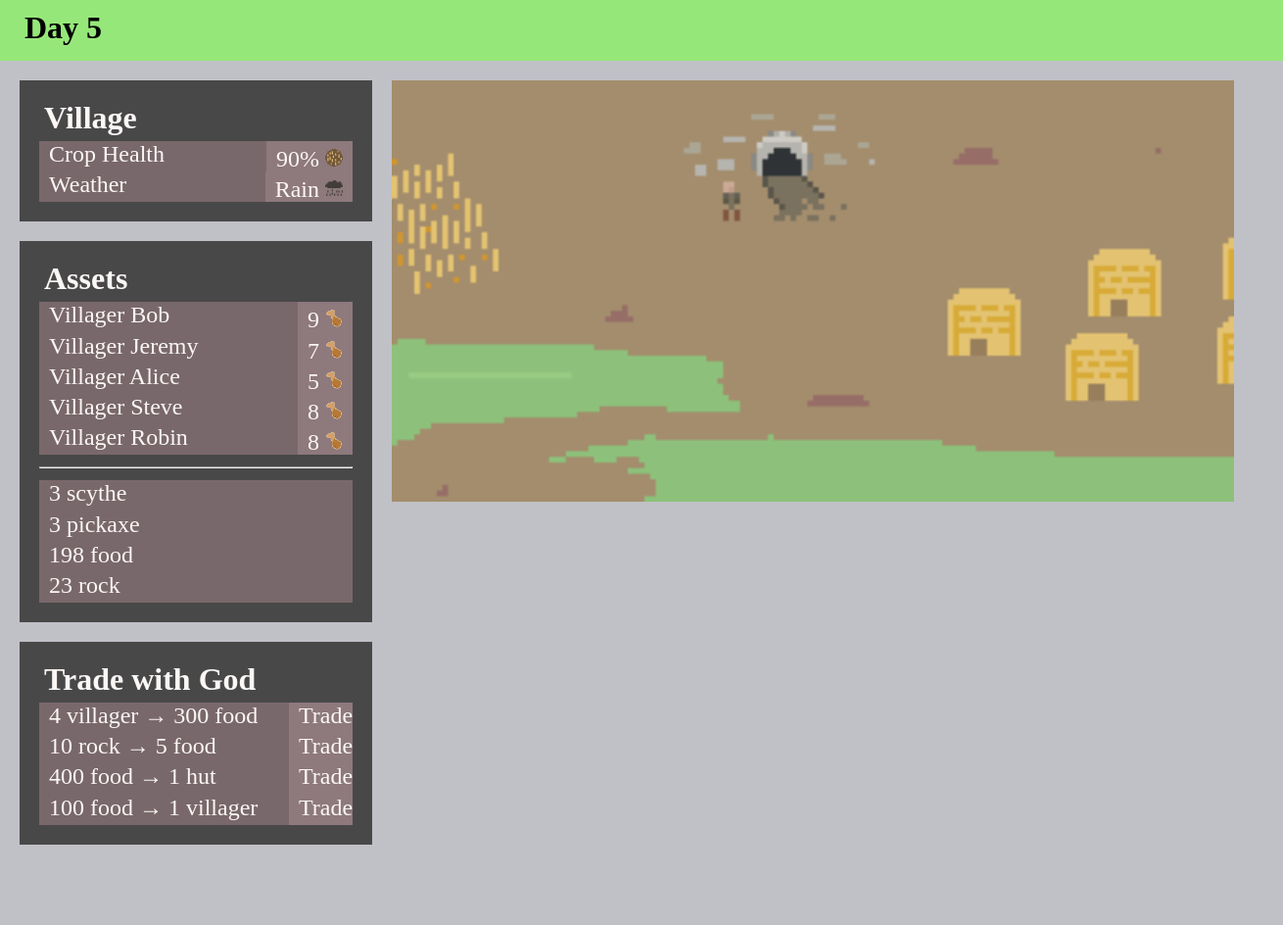
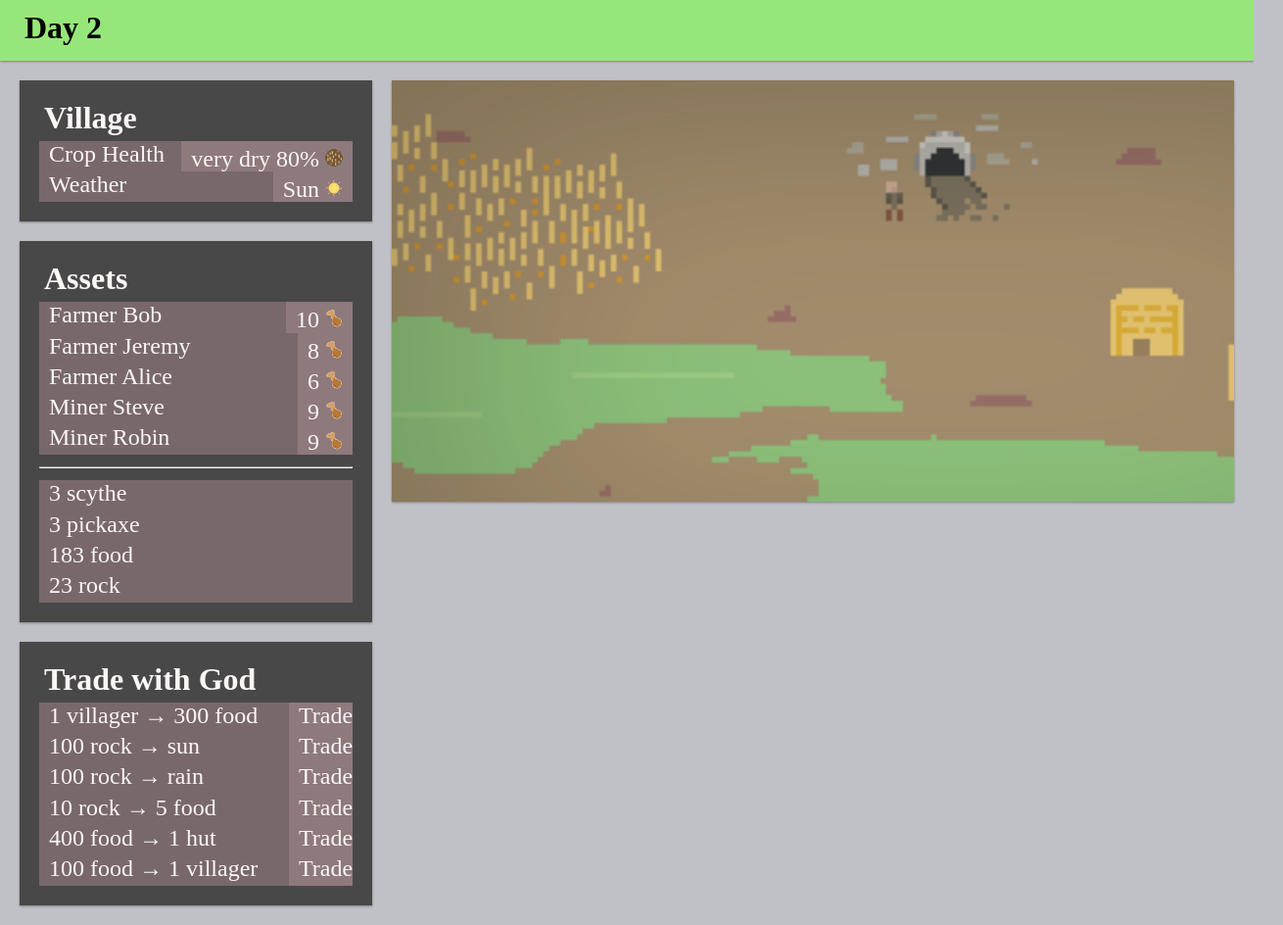
Before and after one commit to 5Mixer/LD36, a plain HTML site: page index.html in a window 1280 px wide. Shown: the whole page at 98% size, 1310 px wide, since content can reach past the window. Before the commit the page ends 882 px from the top, so only its background shows below. Drawn offline with nearby package versions, Linux system fonts and the light colour scheme; a web font is replaced by a local one.

Commit message:
Player roles and night cycles

```diff
--- a/app.js
+++ b/app.js
@@ -1,14 +1,18 @@
 app = angular.module('game',[]);
+
+String.prototype.capitalize = function() {
+    return this.charAt(0).toUpperCase() + this.slice(1);
+}
 
 app.factory('village', function(){
 
 	var possesions = {
 		villagers : [
-			{ name: "Bob", food: Math.round(Math.random()*4)+6},
-			{ name: "Jeremy", food: Math.round(Math.random()*4)+6},
-			{ name: "Alice", food: Math.round(Math.random()*4)+6},
-			{ name: "Steve", food: Math.round(Math.random()*4)+6},
-			{ name: "Robin", food: Math.round(Math.random()*4)+6},
+			{ role: "", name: "Bob", food: Math.round(Math.random()*4)+6},
+			{ role: "", name: "Jeremy", food: Math.round(Math.random()*4)+6},
+			{ role: "", name: "Alice", food: Math.round(Math.random()*4)+6},
+			{ role: "", name: "Steve", food: Math.round(Math.random()*4)+6},
+			{ role: "", name: "Robin", food: Math.round(Math.random()*4)+6},
 		],
 		materials : [
 			{ name: "scythe", number: 3},
@@ -20,12 +24,24 @@ app.factory('village', function(){
 
 	var world = {
 		day:0,
-		weather: "rain"
+		weather: "rain",
+		cropsMoisture : 0, //Will vary between -2 (very dry) to 2 (flooded)
+		cropsEfficiency : 100
 	};
 
 	return {
 		possesions : possesions,
 		world : world,
+
+		getMaterial : function(name){
+			var arrayLength = possesions.materials.length;
+			for (var r = 0; r < arrayLength; r++) {
+				if (possesions.materials[r].name == name){
+
+					return possesions.materials[r];
+				}
+			}
+		},
 
 		addMaterial : function(name,number){
 			var arrayLength = possesions.materials.length;
@@ -46,9 +62,14 @@ app.controller('possessionsCtrl', function($scope,village){
 
 	$scope.possesions = village.possesions;
 });
+
 app.controller('statsCtrl', function($scope,village){
+	var cropStates = [ "very dry", "dry", "perfect", "wet", "very wet"]
 
 	$scope.$watch( function () { return village.world; }, function (world) {
+
+		world.cropsEfficiency = 100 - (Math.abs(world.cropsMoisture) * 10);
+		world.cropStatus = cropStates[world.cropsMoisture + 2]
 		$scope.world = world;
 	 }, true);
 
@@ -58,7 +79,9 @@ app.controller('statsCtrl', function($scope,village){
 
 app.controller('tradeCtrl', function($scope,village){
 	$scope.tradeOptions = [
-		{ sell: { number: 4, name: 'villager'}, buy: { number: 300, name: 'food'}},
+		{ sell: { number: 1, name: 'villager'}, buy: { number: 300, name: 'food'}},
+		{ sell: { number: 100, name: 'rock'}, buy: { name: 'sun'}},
+		{ sell: { number: 100, name: 'rock'}, buy: { name: 'rain'}},
 		{ sell: { number: 10, name: 'rock'}, buy: { number: 5, name: 'food'}},
 		{ sell: { number: 400, name: 'food'}, buy: { number: 1, name: 'hut'}},
 		{ sell: { number: 100, name: 'food'}, buy: { number: 1, name: 'villager'}}
--- a/gameCtrl.js
+++ b/gameCtrl.js
@@ -14,6 +14,27 @@ app.controller('gameCtrl', function($scope,village){
 			c.restore();
 		}
 	}
+
+	$scope.$watch( function () { return village.possesions.villagers; }, function (villagers) {
+
+		var numVillagers = villagers.length;
+		var avaliableScythes = village.getMaterial("scythe").number;
+		var avaliablePickaxes = village.getMaterial("pickaxe").number;
+		for (var i = 0; i < numVillagers; i++){
+			if (avaliableScythes > 0){
+				villagers[i].role = "farmer";
+				avaliableScythes--;
+				continue;
+			}
+			if (avaliablePickaxes > 0){
+				avaliablePickaxes--;
+				villagers[i].role = "miner";
+				continue;
+			}
+			villagers[i].role = "";
+		}
+
+	 }, true);
 
 
 	$scope.day = village.world.day;
@@ -32,6 +53,16 @@ app.controller('gameCtrl', function($scope,village){
 
 	var tick = function(){
 		village.world.day++;
+
+		village.world.weather = Math.sin(village.world.day)+(Math.random()*.25)-.125 > 0.5 ? "sun" : "rain";
+
+		if (village.world.weather == "sun" && village.world.cropsMoisture > -2){
+			village.world.cropsMoisture--;
+		}
+		if (village.world.weather == "rain" && village.world.cropsMoisture < 2){
+			village.world.cropsMoisture++;
+		}
+
 		var playerLength = village.possesions.villagers.length;
 		for (var i=0; i<playerLength; i++){
 
@@ -53,10 +84,16 @@ app.controller('gameCtrl', function($scope,village){
 		$scope.$apply();
 	}
 
-	setInterval(tick, 1000);
+	setInterval(tick, 2000);
 
 	var img = new Image();
 	img.src = "Land.png";
+
+
+	var vignette = new Image();
+	vignette.src = "Vignette.png";
+
+	//setInterval(tick, 2000);
 
 	c.mozImageSmoothingEnabled = false;
 	c.webkitImageSmoothingEnabled = false;
@@ -74,7 +111,13 @@ app.controller('gameCtrl', function($scope,village){
 		c.drawImage(img, 0,0,200,100,0, 0, 400, 200);
 		cam.reset(c);
 
-		cam.x = 50+Math.sin(t/100)*50
+		c.save();
+		c.globalAlpha = Math.abs(Math.sin(60+ t/60)) * 0.3;
+		c.drawImage(vignette, 0,0, 400, 200);
+		c.restore();
+
+		//cam.x = 50+Math.sin(t/100)*50
+
 
 		requestAnimationFrame(update);
 	}
--- a/index.html
+++ b/index.html
@@ -20,7 +20,13 @@
 					<h3>Village</h3>
 					<ul>
 						<li>
-							Crop Health <span class="stats">90% <img src="CropIcon.png" alt="Food" height=18em width=18em> </span>
+							Crop Health
+							<span class="tooltip stats">
+								{{ world.cropStatus}} {{ world.cropsEfficiency }}% <img src="CropIcon.png" alt="Food" height=18em width=18em>
+								<div class="tooltiptext">
+									Crops are {{ world.cropStatus}}. Gatherers takes {{ 100-world.cropsEfficiency }}% longer.
+								</div>
+							</span>
 						</li>
 						<li>
 							Weather
@@ -37,7 +43,7 @@
 					<h3>Assets</h3>
 					<ul>
 						<li ng-repeat="person in possesions.villagers">
-							Villager {{person.name}} <span class="stats">{{person.food}} <img src="Meat.png" alt="Food" height=18em width=18em> </span>
+							{{person.role.capitalize()}} {{person.name}} <span class="stats">{{person.food}} <img src="Meat.png" alt="Food" height=18em width=18em> </span>
 						</li>
 						<hr>
 						<li ng-repeat="thing in possesions.materials">
--- a/style.css
+++ b/style.css
@@ -60,6 +60,8 @@ img {
 	background: rgb(73, 72, 73);
 	color: rgb(251, 247, 245);
 	padding: 20px;
+
+	box-shadow: 0 1px 3px rgba(0,0,0,0.12), 0 1px 2px rgba(0,0,0,0.24);
 }
 #possessions {
 
@@ -70,6 +72,8 @@ img {
 	background: rgb(73, 72, 73);
 	color: rgb(251, 247, 245);
 	padding: 20px;
+
+	box-shadow: 0 1px 3px rgba(0,0,0,0.12), 0 1px 2px rgba(0,0,0,0.24);
 }
 #trading {
 	width: 100%;
@@ -77,6 +81,8 @@ img {
 	background: rgb(73, 72, 73);
 	color: rgb(251, 247, 245);
 	padding: 20px;
+
+	box-shadow: 0 1px 3px rgba(0,0,0,0.12), 0 1px 2px rgba(0,0,0,0.24);
 }
 #sidebar {
 	width: 25%;
@@ -109,12 +115,15 @@ canvas{
     image-rendering: -webkit-optimize-contrast;
     image-rendering: optimize-contrast;
     -ms-interpolation-mode: nearest-neighbor;
+
+	box-shadow: 0 1px 3px rgba(0,0,0,0.12), 0 1px 2px rgba(0,0,0,0.24);
 }
 #statsPanel {
-	width: 100%;
+	width: calc(100% - 30px);
 	background: rgb(150, 231, 121);
 	padding: 10px;
 	padding-left: 20px;
+	box-shadow: 0 1px 3px rgba(0,0,0,0.12), 0 1px 2px rgba(0,0,0,0.24);
 }
 ul {
 	list-style: none;
@@ -131,3 +140,28 @@ li {
     box-sizing: border-box;
 	background-color: rgb(121, 104, 107);
 }
+
+.tooltip {
+    position: relative;
+    display: inline-block;
+}
+
+.tooltip .tooltiptext {
+    visibility: hidden;
+    width: 120px;
+    background-color: rgb(89, 77, 79);
+    color: #fff;
+    text-align: center;
+    padding: 5px;
+	box-shadow: 0 1px 3px rgba(0,0,0,0.12), 0 1px 2px rgba(0,0,0,0.24);
+
+    /* Position the tooltip */
+    position: absolute;
+    z-index: 1;
+    top: -5px;
+    right: 105%;
+}
+
+.tooltip:hover .tooltiptext {
+    visibility: visible;
+}
```
Also changed, not shown: Vignette.png (added).
